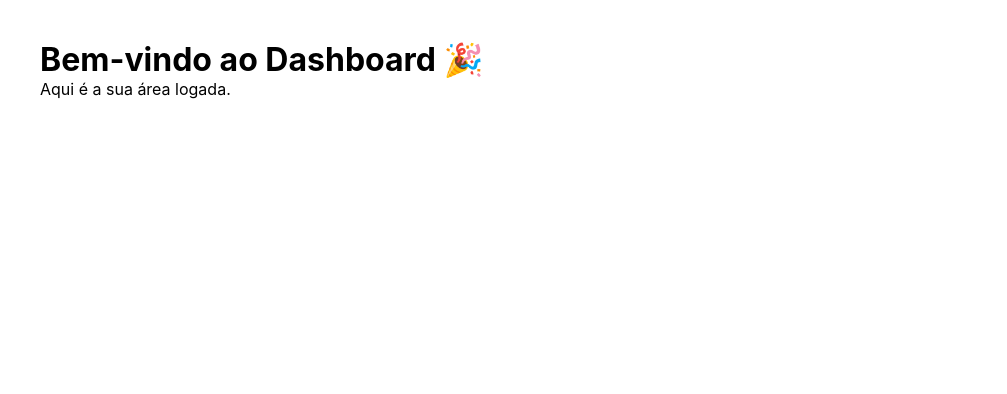
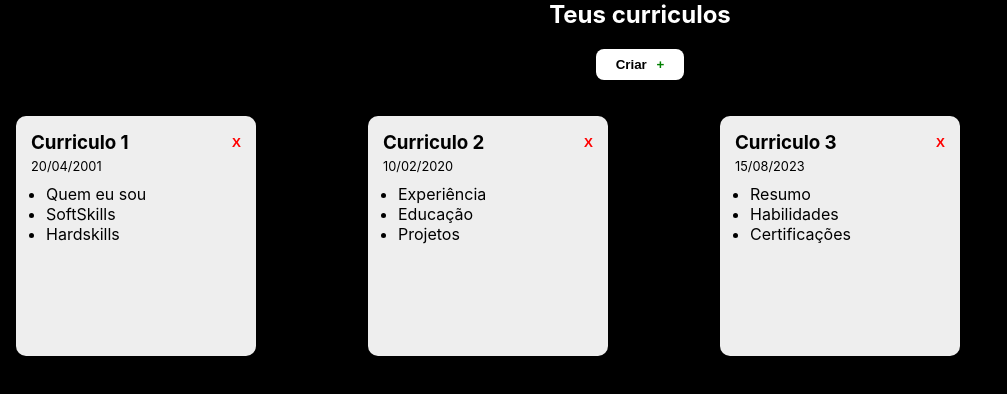
Before and after one commit to dudsjoww/landingpage, a React (Create React App) app: page /dashboard in a window 1280 px wide. Shown: the top 394 px of the page, without its empty margins (0-1007 px from the left). Built offline with nearby package versions, Linux system fonts and the light colour scheme.

Commit message:
feat: Finished login, add router to register, add Dashboard, need to reference do curriculum

```diff
--- a/src/App.js
+++ b/src/App.js
@@ -1,8 +1,10 @@
 import React from "react";
 import { Routes, Route } from "react-router-dom";
 
-import LoginPage from "./pages/LoginPage.jsx"
-import Dashboard from "./pages/Dashboard.jsx"
+import LoginPage from "./pages/LoginPage/index.jsx"
+import RegisterPage from "./pages/RegisterPage/index.jsx"
+import Curriculum from "./pages/Curriculum/index.jsx"
+import Dashboard from "./pages/Dashboard/index.jsx"
 
 
 import "../src/components/Style/General.css";
@@ -11,7 +13,9 @@ function App() {
   return (
     <Routes>
       <Route path="/" element={<LoginPage />} />
+      <Route path="/register" element={<RegisterPage />} />
       <Route path="/dashboard" element={<Dashboard/>} />
+      <Route path= "/dashboard/curriculum" element={<Curriculum/>}/>
     </Routes>
   )
 }
--- /dev/null
+++ b/src/pages/Curriculum/index.jsx
@@ -0,0 +1,16 @@
+import Header from "../../components/Header/Header"
+import Landing from "../../components/Landing/Landing"
+import MainContainer from "../../components/MainContainer/MainContainer"
+import Footer from "../../components/Footer/Footer"
+export default function Curriculum() {
+    return (
+      <>
+        <Header/>
+        <Landing/>
+        <MainContainer/>
+        <Footer/>
+      </>
+
+
+    );
+  }
--- a/src/pages/Dashboard.jsx
+++ /dev/null
@@ -1,8 +0,0 @@
-export default function Dashboard() {
-    return (
-      <div style={{ padding: "40px" }}>
-        <h1>Bem-vindo ao Dashboard 🎉</h1>
-        <p>Aqui é a sua área logada.</p>
-      </div>
-    );
-  }
--- /dev/null
+++ b/src/pages/Dashboard/index.jsx
@@ -0,0 +1,77 @@
+import { useState } from "react";
+import "./styled.css";
+
+
+export default function Curriculum() {
+  const [infoCard, setInfoCard] = useState([
+    {
+      id: "1",
+      title: "Curriculo 1",
+      timestampCreation: "20/04/2001",
+      info: ["Quem eu sou", "SoftSkills", "Hardskills"]
+    },
+    {
+      id: "2",
+      title: "Curriculo 2",
+      timestampCreation: "10/02/2020",
+      info: ["Experiência", "Educação", "Projetos"]
+    },
+    {
+      id: "3",
+      title: "Curriculo 3",
+      timestampCreation: "15/08/2023",
+      info: ["Resumo", "Habilidades", "Certificações"]
+    }
+  ]);
+
+  // remover card
+  const removeCard = (id) => {
+    setInfoCard(infoCard.filter((c) => c.id !== id));
+  };
+
+  // criar card (mock)
+  const addCard = () => {
+    const newId = infoCard.length + 1;
+    setInfoCard([
+      ...infoCard,
+      {
+        id: String(newId),
+        title: `Curriculo ${newId}`,
+        timestampCreation: new Date().toLocaleDateString("pt-BR"),
+        info: ["Novo campo", "Personalizar depois"]
+      }
+    ]);
+  };
+
+  return (
+    <div className="dashboard-container">
+      <h2 className="dashboard-title">Teus curriculos</h2>
+
+      <button onClick={addCard} className="create-button">
+        Criar <span className="plus">+</span>
+      </button>
+
+      <div className="cards-grid">
+        {infoCard.map((element, index) => (
+          <div key={element.id} className="card">
+            <div className="card-header">
+              <h3>{element.title}</h3>
+              <button
+                className="delete-btn"
+                onClick={() => removeCard(element.id)}
+              >
+                X
+              </button>
+            </div>
+            <p className="card-date">{element.timestampCreation}</p>
+            <ul className="card-info">
+              {element.info.map((item, i) => (
+                <li key={i}>{item}</li>
+              ))}
+            </ul>
+          </div>
+        ))}
+      </div>
+    </div>
+  );
+}
--- /dev/null
+++ b/src/pages/Dashboard/styled.css
@@ -0,0 +1,69 @@
+.dashboard-container {
+  display: flexbox;
+  background: #000000;
+  color: white;
+  padding: 0px;
+  height: 100vh;
+}
+
+.dashboard-title {
+  text-align: center;
+  margin-bottom: 20px;
+}
+
+.create-button {
+  display: block;
+  margin: 0 auto 20px auto;
+  padding: 8px 20px;
+  border-radius: 8px;
+  border: none;
+  background: white;
+  font-weight: bold;
+  cursor: pointer;
+}
+
+.plus {
+  color: green;
+  margin-left: 6px;
+}
+
+.cards-grid {
+  display: flex;
+  flex-flow: row wrap;
+  gap: 10vh;
+}
+
+.card {
+  background: #eee;
+  color: black;
+  padding: 15px;
+  border-radius: 10px;
+  margin: 2vh;
+  max-width: 40vh;
+  min-width: 30vh;
+  min-height: 30vh;
+}
+
+.card-header {
+  display: flex;
+  justify-content: space-between;
+  align-items: center;
+}
+
+.delete-btn {
+  border: none;
+  background: none;
+  color: red;
+  font-weight: bold;
+  cursor: pointer;
+}
+
+.card-date {
+  font-size: 0.8rem;
+  margin: 5px 0;
+}
+
+.card-info {
+  margin-top: 10px;
+  padding-left: 15px;
+}
--- a/src/pages/LoginPage.jsx
+++ b/src/pages/LoginPage/index.jsx
@@ -1,6 +1,6 @@
 import { useState } from "react";
 import { useNavigate } from "react-router-dom";
-import "./LoginPage.css";
+import "./styled.css";
 
 export default function LoginPage() {
   const [email, setEmail] = useState("");
@@ -10,7 +10,7 @@ export default function LoginPage() {
   const handleSubmit = (e) => {
     e.preventDefault();
     // Aqui você faria a validação/autenticação
-    if (email === "teste@teste.com" && senha === "1234") {
+    if (email === "teste" && senha === "123") {
       navigate("/dashboard"); // redireciona
     } else {
       alert("Credenciais inválidas");
@@ -19,24 +19,30 @@ export default function LoginPage() {
 
   return (
     <div className="login-container">
-      <form onSubmit={handleSubmit} className=".login-form">
-        <h2 className=".login-title">Login</h2>
+      <form onSubmit={handleSubmit} className="login-form">
+        <h2 className="login-title">Login</h2>
         <input
-          type="email"
-          placeholder="Email"
-          className=".login-input"
+          type="Text"
+          placeholder="teste"
+          className="login-input"
           value={email}
           onChange={(e) => setEmail(e.target.value)}
         />
         <input
           type="password"
-          placeholder="Senha"
-          className=".login-input"
+          placeholder="123"
+          className="login-input"
           value={senha}
           onChange={(e) => setSenha(e.target.value)}
         />
-        <button type="submit" className=".login-button">
+        <button type="submit" className="login-button">
           Entrar
+        </button>
+        <button
+          type="button"
+          onClick={() => navigate("/register")}
+          className="register-button">
+          Registrar-se
         </button>
       </form>
     </div>
--- /dev/null
+++ b/src/pages/RegisterPage/index.jsx
@@ -0,0 +1,50 @@
+import { useState } from "react";
+import { useNavigate } from "react-router-dom";
+import "./styled.css";
+
+export default function LoginPage() {
+  const [email, setEmail] = useState("");
+  const [senha, setSenha] = useState("");
+  const navigate = useNavigate();
+
+  const handleSubmit = (e) => {
+    e.preventDefault();
+    // Aqui você faria a validação/autenticação
+    if (email === "teste" && senha === "123") {
+      navigate("/dashboard"); // redireciona
+    } else {
+      alert("Credenciais inválidas");
+    }
+  };
+
+  return (
+    <div className="login-container">
+      <form onSubmit={handleSubmit} className="login-form">
+        <h2 className="login-title">Login</h2>
+        <input
+          type="Text"
+          placeholder="teste"
+          className="login-input"
+          value={email}
+          onChange={(e) => setEmail(e.target.value)}
+        />
+        <input
+          type="password"
+          placeholder="123"
+          className="login-input"
+          value={senha}
+          onChange={(e) => setSenha(e.target.value)}
+        />
+        <button type="submit" className="login-button">
+          Entrar
+        </button>
+        <button
+          type="button"
+          onClick={() => navigate("/register")}
+          className="register-button">
+          Registrar-se
+        </button>
+      </form>
+    </div>
+  );
+}
--- /dev/null
+++ b/src/pages/RegisterPage/styled.css
@@ -0,0 +1,58 @@
+.login-container {
+    display: flex;
+    justify-content: center;
+    align-items: center;
+    height: 100vh;
+    background: #f4f4f4;
+  }
+
+  .login-form {
+    background: #fff;
+    padding: 30px;
+    border-radius: 8px;
+    width: 100%;
+    max-width: 350px;
+    box-shadow: 0 0 15px rgba(0, 0, 0, 0.15);
+  }
+
+  .login-title {
+    text-align: center;
+    margin-bottom: 20px;
+    font-family: Arial, sans-serif;
+    font-size: 22px;
+    color: #333;
+  }
+
+  .login-input {
+    display: block;
+    width: 100%;
+    padding: 10px;
+    margin: 10px 0;
+    border: 1px solid #ccc;
+    border-radius: 4px;
+    font-size: 14px;
+    font-family: Arial, sans-serif;
+  }
+
+  .login-input:focus {
+    border-color: #1c4f86;
+    outline: none;
+    box-shadow: 0 0 4px rgba(28, 79, 134, 0.4);
+  }
+
+  .login-button {
+    width: 100%;
+    padding: 10px;
+    background: #1c4f86;
+    color: white;
+    border: none;
+    border-radius: 4px;
+    font-size: 15px;
+    cursor: pointer;
+    margin-top: 10px;
+    transition: background 0.3s ease;
+  }
+
+  .login-button:hover {
+    background: #163b66;
+  }
```
Also changed, not shown: src/pages/Dashboard.css (deleted), src/pages/LoginPage/styled.css (renamed from src/pages/LoginPage.css).
